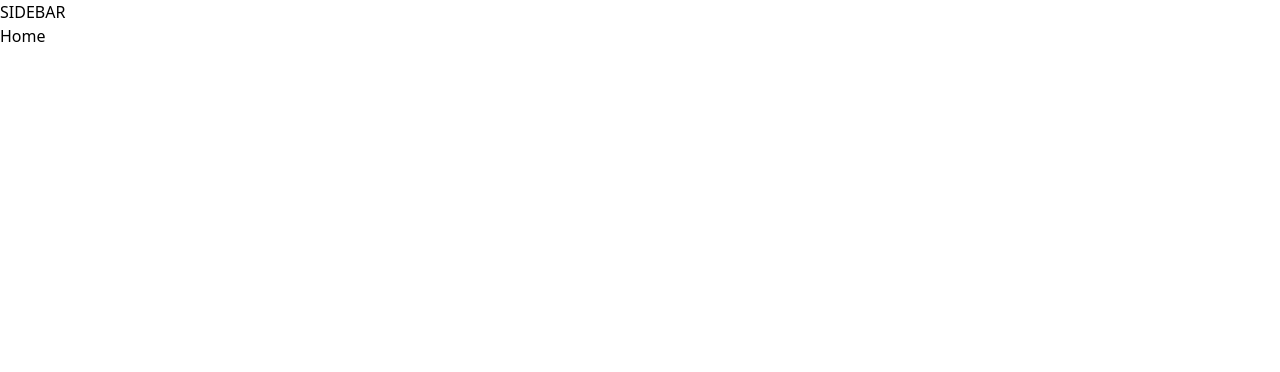
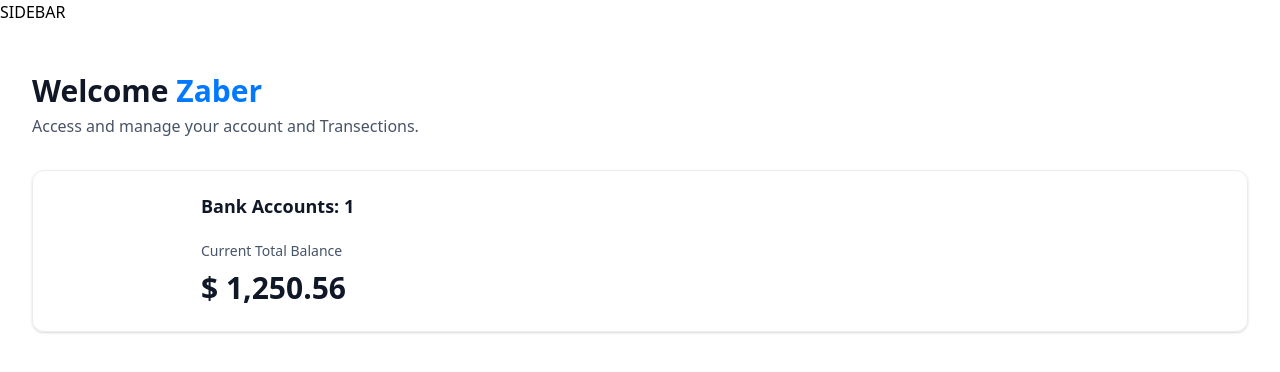
Before and after one commit to raselrzl/fash-finance, a Next.js app: page / in a window 1280 px wide. Shown: the top 372 px of the page. Built offline with nearby package versions, Linux system fonts and the light colour scheme.

Commit message:
Account balance and animated counter

```diff
--- a/app/(root)/page.tsx
+++ b/app/(root)/page.tsx
@@ -1,9 +1,28 @@
+import HeaderBox from "@/components/HeaderBox";
+import TotalBalanceBox from "@/components/TotalBalanceBox";
 import React from "react";
-type Props = {}
 
-const Home = (props: Props) => {
+
+const Home = () => {
+  const loggedIn={firstName:'Zaber'}
   return (
-    <div>Home</div>
+    <section className="home">
+      <div className="home-content">
+        <header className="home-header">
+          <HeaderBox
+            type="greeting"
+            title="Welcome"
+            user={loggedIn?.firstName || 'Guest'}
+            subtext="Access and manage your account and Transections."
+          />
+          <TotalBalanceBox
+            accounts={[]}
+            totalBanks={1}
+            totalCurrentBalance={1250.56}
+          />
+        </header>
+      </div>
+    </section>
   )
 };
 
--- /dev/null
+++ b/components/AnimatedCounter.tsx
@@ -0,0 +1,18 @@
+import React from 'react'
+import CountUp from 'react-countup'
+
+const AnimatedCounter = ({amount}:{amount:number}) => {
+  return (
+    <div className='w-full'>
+        <CountUp
+            duration={2.00}
+            decimals={2}
+            decimal="."
+            prefix="$ "
+            end={amount}
+        />
+    </div>
+  )
+}
+
+export default AnimatedCounter
--- /dev/null
+++ b/components/HeaderBox.tsx
@@ -0,0 +1,19 @@
+import React from 'react'
+
+const HeaderBox = ({type="title", title ,subtext, user}:HeaderBoxProps) => {
+  return (
+    <div className="header-box">
+        <h1 className="header-box-title">
+            {title}
+            {type==='greeting' &&(
+                <span className='text-bankGradient'>
+                    &nbsp;{user}
+                </span>
+            )}
+        </h1>
+        <p className='header-box-subtext'>{subtext}</p>
+    </div>
+  )
+}
+
+export default HeaderBox
--- /dev/null
+++ b/components/TotalBalanceBox.tsx
@@ -0,0 +1,36 @@
+"use client"
+import { formatAmount } from "@/lib/utils";
+import CountUp from 'react-countup/build/CountUp'
+import AnimatedCounter from "./AnimatedCounter";
+
+
+const TotalBalanceBox = ({
+    accounts=[], totalBanks, totalCurrentBalance
+}:TotalBalanceBoxProps) => {
+  return (
+    <section className="total-balance">
+        <div className="total-balance-chart">
+            {/* DoughnutChart */}
+        </div>
+        <div className="flex flex-col gap-6">
+            <h2 className="header-2">
+            Bank Accounts: {totalBanks}
+            </h2>
+            <div className="flex flex-col gap-2">
+                <p className="total-balance-label">
+                    Current Total Balance
+                </p>
+                <div className="total-balance-amount flex-center gap-2">
+                    <AnimatedCounter
+                        amount={totalCurrentBalance}
+                    />
+
+                </div>
+            </div>
+
+        </div>
+    </section>
+  )
+};
+
+export default TotalBalanceBox;
--- /dev/null
+++ b/lib/utils.ts
@@ -0,0 +1,211 @@
+/* eslint-disable no-prototype-builtins */
+import { type ClassValue, clsx } from "clsx";
+import qs from "query-string";
+import { twMerge } from "tailwind-merge";
+import { z } from "zod";
+
+export function cn(...inputs: ClassValue[]) {
+  return twMerge(clsx(inputs));
+}
+
+// FORMAT DATE TIME
+export const formatDateTime = (dateString: Date) => {
+  const dateTimeOptions: Intl.DateTimeFormatOptions = {
+    weekday: "short", // abbreviated weekday name (e.g., 'Mon')
+    month: "short", // abbreviated month name (e.g., 'Oct')
+    day: "numeric", // numeric day of the month (e.g., '25')
+    hour: "numeric", // numeric hour (e.g., '8')
+    minute: "numeric", // numeric minute (e.g., '30')
+    hour12: true, // use 12-hour clock (true) or 24-hour clock (false)
+  };
+
+  const dateDayOptions: Intl.DateTimeFormatOptions = {
+    weekday: "short", // abbreviated weekday name (e.g., 'Mon')
+    year: "numeric", // numeric year (e.g., '2023')
+    month: "2-digit", // abbreviated month name (e.g., 'Oct')
+    day: "2-digit", // numeric day of the month (e.g., '25')
+  };
+
+  const dateOptions: Intl.DateTimeFormatOptions = {
+    month: "short", // abbreviated month name (e.g., 'Oct')
+    year: "numeric", // numeric year (e.g., '2023')
+    day: "numeric", // numeric day of the month (e.g., '25')
+  };
+
+  const timeOptions: Intl.DateTimeFormatOptions = {
+    hour: "numeric", // numeric hour (e.g., '8')
+    minute: "numeric", // numeric minute (e.g., '30')
+    hour12: true, // use 12-hour clock (true) or 24-hour clock (false)
+  };
+
+  const formattedDateTime: string = new Date(dateString).toLocaleString(
+    "en-US",
+    dateTimeOptions
+  );
+
+  const formattedDateDay: string = new Date(dateString).toLocaleString(
+    "en-US",
+    dateDayOptions
+  );
+
+  const formattedDate: string = new Date(dateString).toLocaleString(
+    "en-US",
+    dateOptions
+  );
+
+  const formattedTime: string = new Date(dateString).toLocaleString(
+    "en-US",
+    timeOptions
+  );
+
+  return {
+    dateTime: formattedDateTime,
+    dateDay: formattedDateDay,
+    dateOnly: formattedDate,
+    timeOnly: formattedTime,
+  };
+};
+
+export function formatAmount(amount: number): string {
+  const formatter = new Intl.NumberFormat("en-US", {
+    style: "currency",
+    currency: "USD",
+    minimumFractionDigits: 2,
+  });
+
+  return formatter.format(amount);
+}
+
+export const parseStringify = (value: any) => JSON.parse(JSON.stringify(value));
+
+export const removeSpecialCharacters = (value: string) => {
+  return value.replace(/[^\w\s]/gi, "");
+};
+
+interface UrlQueryParams {
+  params: string;
+  key: string;
+  value: string;
+}
+
+export function formUrlQuery({ params, key, value }: UrlQueryParams) {
+  const currentUrl = qs.parse(params);
+
+  currentUrl[key] = value;
+
+  return qs.stringifyUrl(
+    {
+      url: window.location.pathname,
+      query: currentUrl,
+    },
+    { skipNull: true }
+  );
+}
+
+export function getAccountTypeColors(type: AccountTypes) {
+  switch (type) {
+    case "depository":
+      return {
+        bg: "bg-blue-25",
+        lightBg: "bg-blue-100",
+        title: "text-blue-900",
+        subText: "text-blue-700",
+      };
+
+    case "credit":
+      return {
+        bg: "bg-success-25",
+        lightBg: "bg-success-100",
+        title: "text-success-900",
+        subText: "text-success-700",
+      };
+
+    default:
+      return {
+        bg: "bg-green-25",
+        lightBg: "bg-green-100",
+        title: "text-green-900",
+        subText: "text-green-700",
+      };
+  }
+}
+
+export function countTransactionCategories(
+  transactions: Transaction[]
+): CategoryCount[] {
+  const categoryCounts: { [category: string]: number } = {};
+  let totalCount = 0;
+
+  // Iterate over each transaction
+  transactions &&
+    transactions.forEach((transaction) => {
+      // Extract the category from the transaction
+      const category = transaction.category;
+
+      // If the category exists in the categoryCounts object, increment its count
+      if (categoryCounts.hasOwnProperty(category)) {
+        categoryCounts[category]++;
+      } else {
+        // Otherwise, initialize the count to 1
+        categoryCounts[category] = 1;
+      }
+
+      // Increment total count
+      totalCount++;
+    });
+
+  // Convert the categoryCounts object to an array of objects
+  const aggregatedCategories: CategoryCount[] = Object.keys(categoryCounts).map(
+    (category) => ({
+      name: category,
+      count: categoryCounts[category],
+      totalCount,
+    })
+  );
+
+  // Sort the aggregatedCategories array by count in descending order
+  aggregatedCategories.sort((a, b) => b.count - a.count);
+
+  return aggregatedCategories;
+}
+
+export function extractCustomerIdFromUrl(url: string) {
+  // Split the URL string by '/'
+  const parts = url.split("/");
+
+  // Extract the last part, which represents the customer ID
+  const customerId = parts[parts.length - 1];
+
+  return customerId;
+}
+
+export function encryptId(id: string) {
+  return btoa(id);
+}
+
+export function decryptId(id: string) {
+  return atob(id);
+}
+
+export const getTransactionStatus = (date: Date) => {
+  const today = new Date();
+  const twoDaysAgo = new Date(today);
+  twoDaysAgo.setDate(today.getDate() - 2);
+
+  return date > twoDaysAgo ? "Processing" : "Success";
+};
+
+export const authFormSchema = (type: string) => z.object({
+  // sign up
+  firstName: type === 'sign-in' ? z.string().optional() : z.string().min(3),
+  lastName: type === 'sign-in' ? z.string().optional() : z.string().min(3),
+  address1: type === 'sign-in' ? z.string().optional() : z.string().max(50),
+  city: type === 'sign-in' ? z.string().optional() : z.string().max(50),
+  state: type === 'sign-in' ? z.string().optional() : z.string().min(2).max(2),
+  postalCode: type === 'sign-in' ? z.string().optional() : z.string().min(3).max(6),
+  dateOfBirth: type === 'sign-in' ? z.string().optional() : z.string().min(3),
+  ssn: type === 'sign-in' ? z.string().optional() : z.string().min(3),
+  // both
+  email: z.string().email(),
+  password: z.string().min(8),
+})
--- a/package.json
+++ b/package.json
@@ -14,10 +14,13 @@
     "clsx": "^2.1.1",
     "lucide-react": "^0.424.0",
     "next": "14.2.5",
+    "query-string": "^9.1.0",
     "react": "^18",
+    "react-countup": "^6.5.3",
     "react-dom": "^18",
     "tailwind-merge": "^2.4.0",
-    "tailwindcss-animate": "^1.0.7"
+    "tailwindcss-animate": "^1.0.7",
+    "zod": "^3.23.8"
   },
   "devDependencies": {
     "@types/node": "^20",
```
Also changed, not shown: 1 other file (tests, documents, lock files or other folders).
